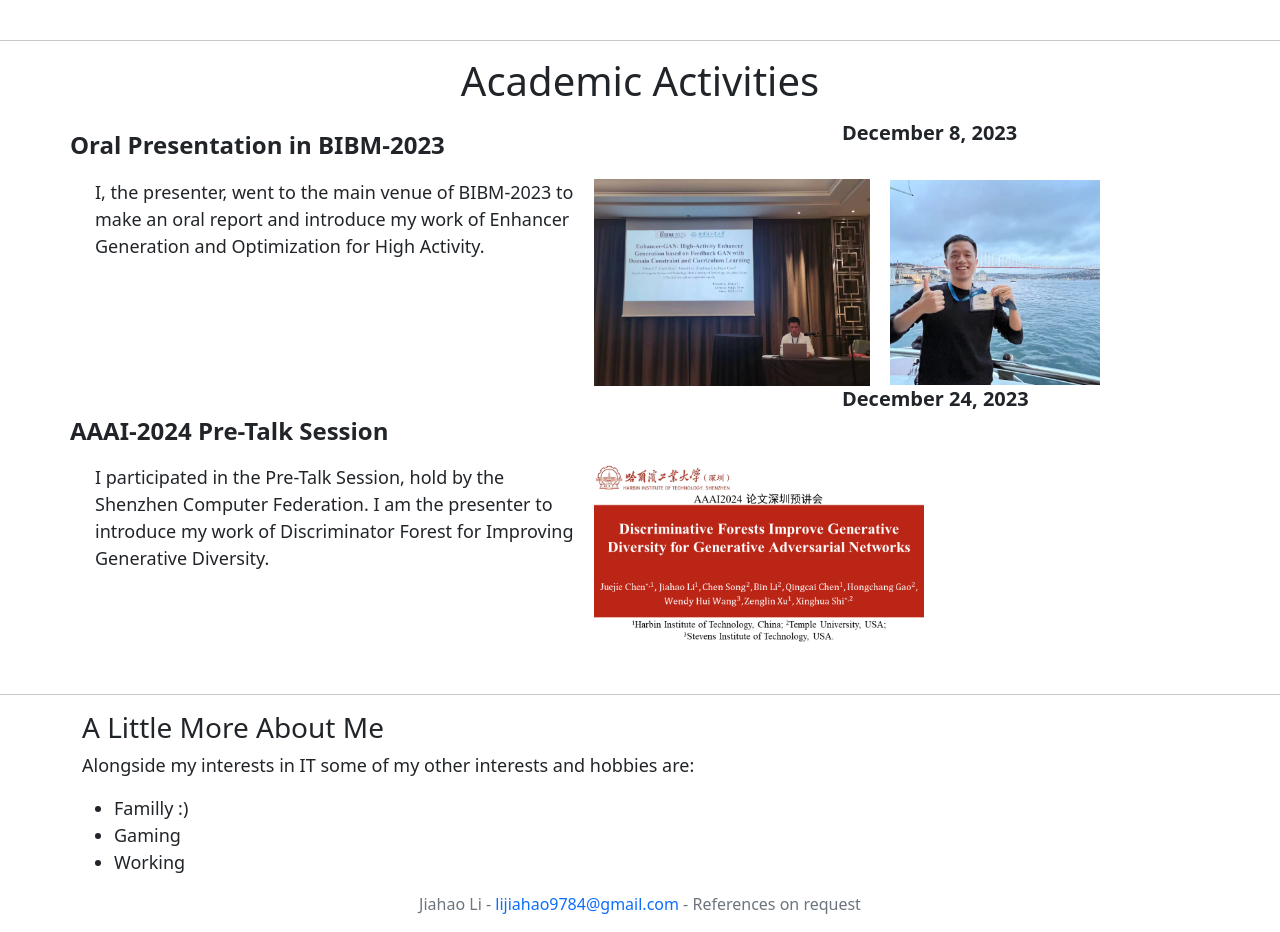
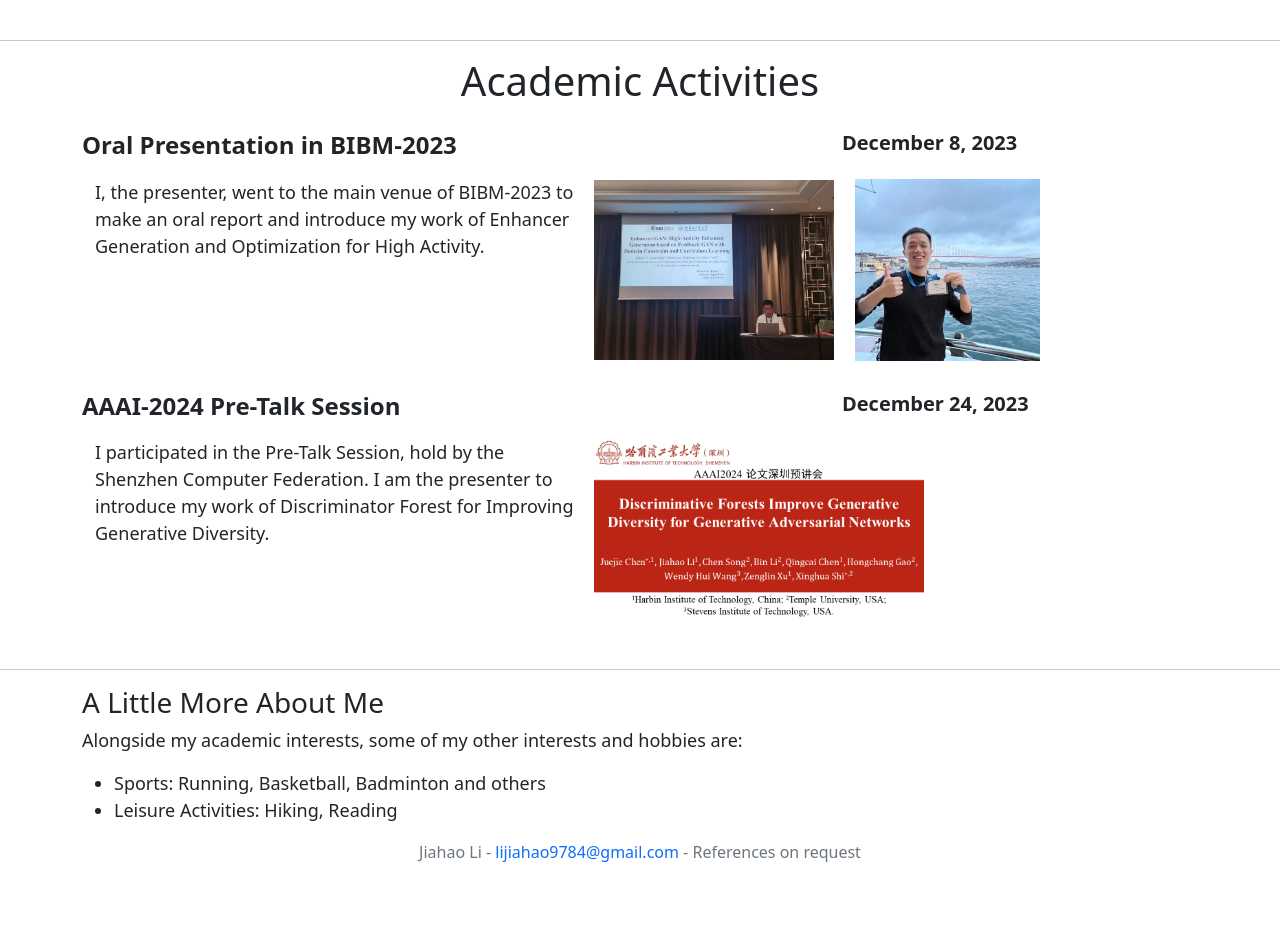
Before and after one commit to Beyond-hao/lijiahao, a plain HTML site: page index.html in a window 1280 px wide. Shown: the part 5672-6604 px from the top of the page. After the commit the page ends 6552 px from the top, so only its background shows below. Drawn offline with nearby package versions, Linux system fonts and the light colour scheme.

Commit message:
personnal page

```diff
--- a/index.html
+++ b/index.html
@@ -453,8 +453,8 @@
             <hr>
 			<div class="container education-container">
                 <h1 class="text-center m-3">Academic Activities</h1>
-				<div class="row clearfix layout layout-left">
-					<div class="col-md-8" style="padding: 10px 0px 10px 0px;">
+				<div class="row clearfix layout layout-left" style="padding: 10px 0px 10px 0px;">
+					<div class="col-md-8" >
 						<h4><b>Oral Presentation in BIBM-2023</b></h4>
 					</div>
 					<div class="col-md-4">
@@ -473,16 +473,16 @@
 							</td>
 
 							<td width=55%>
-								<span class="m-2"><img src="./images/BIBM_Activity_2.jpg" width=46%></span>
-								<span class="m-2"><img src="./images/BIBM_Activity_3.jpg" width=35%></span>
+								<span class="m-2"><img src="./images/BIBM_Activity_2.jpg" width=40%></span>
+								<span class="m-2"><img src="./images/BIBM_Activity_3.jpg" width=31%></span>
 							</td>
 
 						</tr>
 					</table>
 				</div>
 
-				<div class="row clearfix layout layout-left">
-					<div class="col-md-8" style="padding: 30px 0px 10px 0px;">
+				<div class="row clearfix layout layout-left" style="padding: 30px 0px 10px 0px;">
+					<div class="col-md-8" >
 						<h4><b>AAAI-2024 Pre-Talk Session</b></h4>
 					</div>
 					<div class="col-md-4">
@@ -509,8 +509,6 @@
 					</table>
 				</div>
 
-
-
 			</div>
 
 
@@ -520,13 +518,11 @@
                 <h3>A Little More About Me</h3>
                 <div class="row clearfix">
                     <div class="col-md-12">
-                        <p>Alongside my interests in IT some of my other interests and hobbies are:</p>
+                        <p>Alongside my academic interests, some of my other interests and hobbies are:</p>
                         <ul>
-                            <li>Familly :)</li>
-                            <li>Gaming</li>
-                            <li>Working</li>
+                            <li>Sports: Running, Basketball, Badminton and others</li>
+							<li>Leisure Activities: Hiking, Reading</li>
                         </ul>
-
                     </div>
                 </div>
             </div>
```
